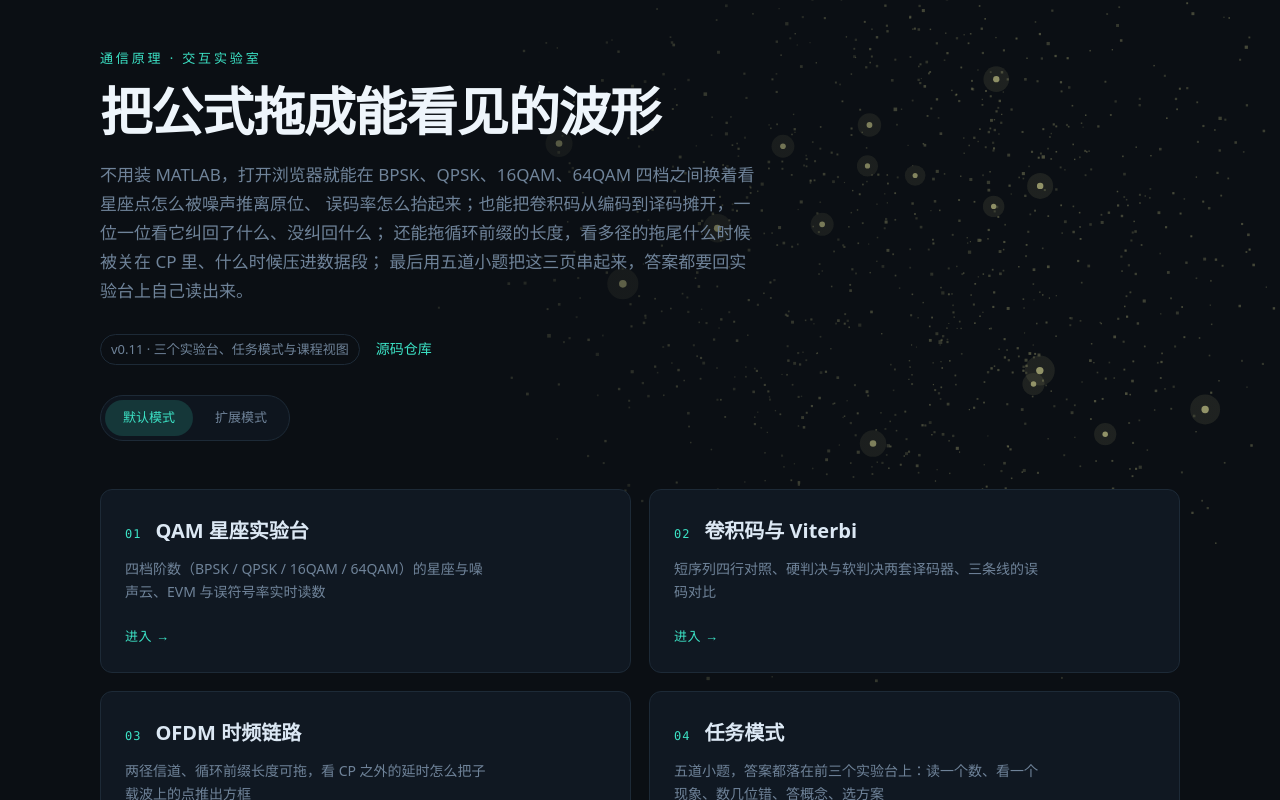
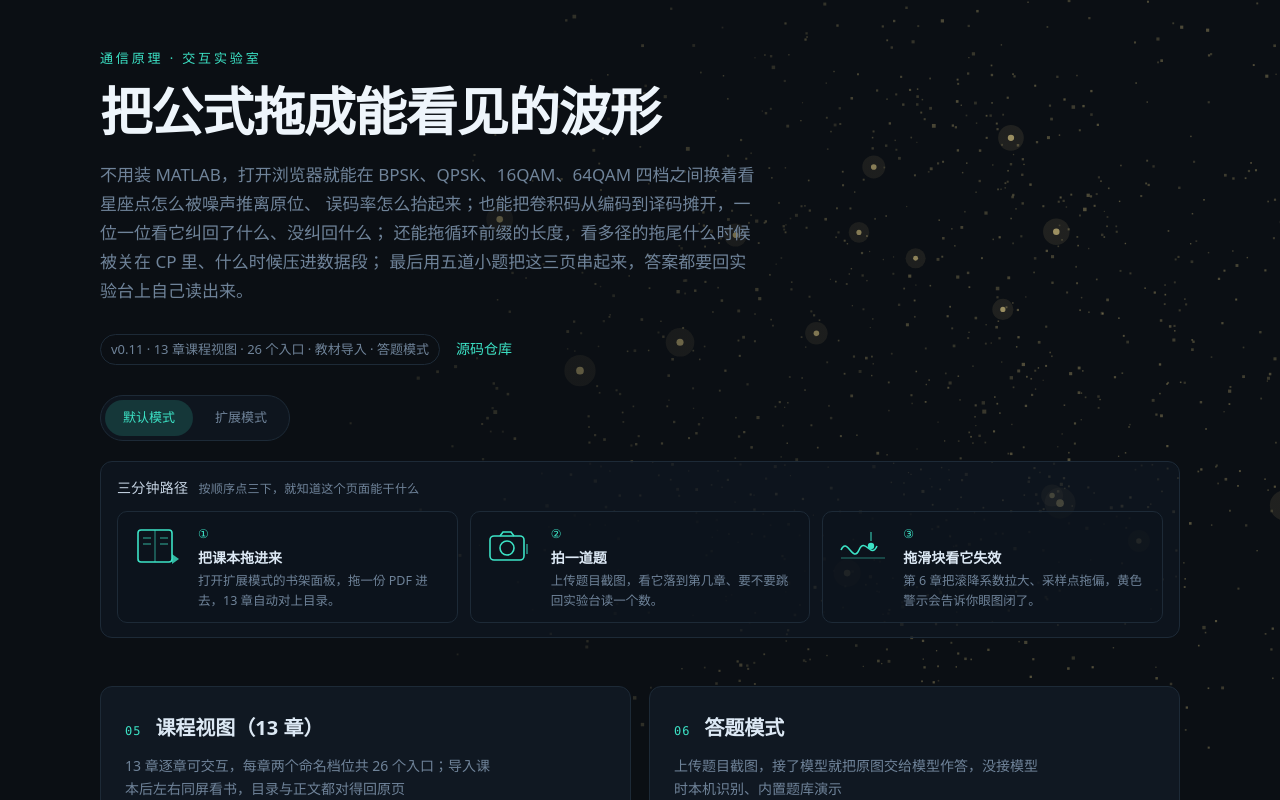
Before and after one commit to 240000000/comm-lab, a React (Vite) app: page / in a window 1280 px wide. Shown: the top 800 px of the page. Built offline with nearby package versions, Linux system fonts and the light colour scheme.

Commit message:
feat(home): R136 首屏加三分钟路径，补课程视图与答题模式两卡，badge 换成现在的事实

```diff
--- a/src/App.css
+++ b/src/App.css
@@ -64,6 +64,89 @@ h1 {
   grid-template-columns: repeat(2, minmax(0, 1fr));
   gap: 18px;
   margin-top: clamp(36px, 6vh, 56px);
+}
+
+/* R136 第一步：四张卡上面加一条「三分钟路径」，三个入口一句话一张小图。 */
+.path-band {
+  margin-top: clamp(14px, 2.6vh, 22px);
+  padding: 14px 16px;
+  border: 1px solid var(--line);
+  border-radius: 12px;
+  background: rgba(16, 24, 34, 0.62);
+}
+
+.path-head {
+  display: flex;
+  align-items: baseline;
+  gap: 10px;
+  margin: 0 0 12px;
+  font-size: 14px;
+  letter-spacing: 0.02em;
+}
+
+.path-head span {
+  font-size: 12px;
+  color: var(--dim);
+}
+
+.path-steps {
+  display: grid;
+  grid-template-columns: repeat(3, minmax(0, 1fr));
+  gap: 12px;
+  margin: 0;
+  padding: 0;
+  list-style: none;
+}
+
+.path-step {
+  display: flex;
+  align-items: flex-start;
+  gap: 12px;
+  width: 100%;
+  padding: 12px;
+  border: 1px solid var(--line);
+  border-radius: 10px;
+  background: rgba(12, 19, 27, 0.6);
+  color: inherit;
+  font: inherit;
+  text-align: left;
+  text-decoration: none;
+  cursor: pointer;
+}
+
+.path-art {
+  flex: none;
+  color: var(--accent);
+}
+
+.path-body {
+  display: flex;
+  flex-direction: column;
+  gap: 2px;
+  min-width: 0;
+}
+
+.path-no {
+  font-size: 12px;
+  color: var(--accent);
+}
+
+.path-title {
+  font-size: 14px;
+  font-weight: 600;
+  color: #dce8f4;
+}
+
+.path-line {
+  font-size: 12.5px;
+  line-height: 1.55;
+  color: var(--dim);
+}
+
+@media (max-width: 900px) {
+  .path-steps {
+    grid-template-columns: 1fr;
+  }
 }
 
 .card {
--- a/src/App.tsx
+++ b/src/App.tsx
@@ -27,7 +27,56 @@ import { saveOriginalPdf } from './labs/bookStorage'
 import { ShelfPanel } from './labs/ShelfPanel'
 import { ModulePanel } from './labs/ModulePanel'
 
+type StepArtKind = 'book' | 'camera' | 'slider'
+
+// 三分钟路径的小图：纯内联 SVG，跟着页面走，不额外请求资源。
+function StepArt({ kind }: { kind: StepArtKind }) {
+  const common = { width: 56, height: 44, viewBox: '0 0 56 44', 'aria-hidden': true as const }
+  if (kind === 'book') {
+    return (
+      <svg {...common} className="path-art">
+        <rect x="8" y="6" width="34" height="32" rx="3" fill="none" stroke="currentColor" strokeWidth="1.6" />
+        <path d="M25 6v32" stroke="currentColor" strokeWidth="1.2" opacity="0.55" />
+        <path d="M13 14h8M13 20h8M30 14h8M30 20h8" stroke="currentColor" strokeWidth="1.2" opacity="0.75" />
+        <path d="M42 30l7 5-7 5z" fill="currentColor" opacity="0.8" />
+      </svg>
+    )
+  }
+  if (kind === 'camera') {
+    return (
+      <svg {...common} className="path-art">
+        <rect x="7" y="12" width="34" height="24" rx="4" fill="none" stroke="currentColor" strokeWidth="1.6" />
+        <circle cx="24" cy="24" r="7" fill="none" stroke="currentColor" strokeWidth="1.6" />
+        <path d="M17 12l3-4h8l3 4" fill="none" stroke="currentColor" strokeWidth="1.6" />
+        <path d="M44 20v10" stroke="currentColor" strokeWidth="1.4" opacity="0.7" />
+      </svg>
+    )
+  }
+  return (
+    <svg {...common} className="path-art">
+      <path d="M6 26c6-14 12 14 18 0s12 10 18-4" fill="none" stroke="currentColor" strokeWidth="1.6" />
+      <path d="M6 34h44" stroke="currentColor" strokeWidth="1.2" opacity="0.5" />
+      <circle cx="36" cy="22" r="3.2" fill="currentColor" />
+      <path d="M36 8v9" stroke="currentColor" strokeWidth="1.4" opacity="0.7" />
+    </svg>
+  )
+}
+
 const modules = [
+  {
+    id: 'course',
+    index: '05',
+    name: '课程视图（13 章）',
+    desc: '13 章逐章可交互，每章两个命名档位共 26 个入口；导入课本后左右同屏看书，目录与正文都对得回原页',
+    href: '#/course',
+  },
+  {
+    id: 'solve',
+    index: '06',
+    name: '答题模式',
+    desc: '上传题目截图，接了模型就把原图交给模型作答，没接模型时本机识别、内置题库演示',
+    href: '#/solve',
+  },
   {
     id: 'qam',
     index: '01',
@@ -152,7 +201,7 @@ export default function App() {
           最后用五道小题把这三页串起来，答案都要回实验台上自己读出来。
         </p>
         <div className="cta">
-          <span className="badge">v0.11 · 三个实验台、任务模式与课程视图</span>
+          <span className="badge">v0.11 · 13 章课程视图 · 26 个入口 · 教材导入 · 答题模式</span>
           <a href="https://github.com/240000000/comm-lab" target="_blank" rel="noreferrer">
             源码仓库
           </a>
@@ -177,6 +226,45 @@ export default function App() {
           扩展模式
         </button>
       </div>
+
+      <section className="path-band" aria-label="三分钟路径">
+        <p className="path-head">
+          三分钟路径
+          <span>按顺序点三下，就知道这个页面能干什么</span>
+        </p>
+        <ol className="path-steps">
+          <li>
+            <button type="button" className="path-step" onClick={() => setHomeMode('extra')}>
+              <StepArt kind="book" />
+              <span className="path-body">
+                <span className="path-no">①</span>
+                <span className="path-title">把课本拖进来</span>
+                <span className="path-line">打开扩展模式的书架面板，拖一份 PDF 进去，13 章自动对上目录。</span>
+              </span>
+            </button>
+          </li>
+          <li>
+            <a className="path-step" href="#/solve">
+              <StepArt kind="camera" />
+              <span className="path-body">
+                <span className="path-no">②</span>
+                <span className="path-title">拍一道题</span>
+                <span className="path-line">上传题目截图，看它落到第几章、要不要跳回实验台读一个数。</span>
+              </span>
+            </a>
+          </li>
+          <li>
+            <a className="path-step" href="#/course?no=6">
+              <StepArt kind="slider" />
+              <span className="path-body">
+                <span className="path-no">③</span>
+                <span className="path-title">拖滑块看它失效</span>
+                <span className="path-line">第 6 章把滚降系数拉大、采样点拖偏，黄色警示会告诉你眼图闭了。</span>
+              </span>
+            </a>
+          </li>
+        </ol>
+      </section>
 
       {homeMode === 'default' ? (
       <section className="grid home-grid" aria-label="实验模块">
```
